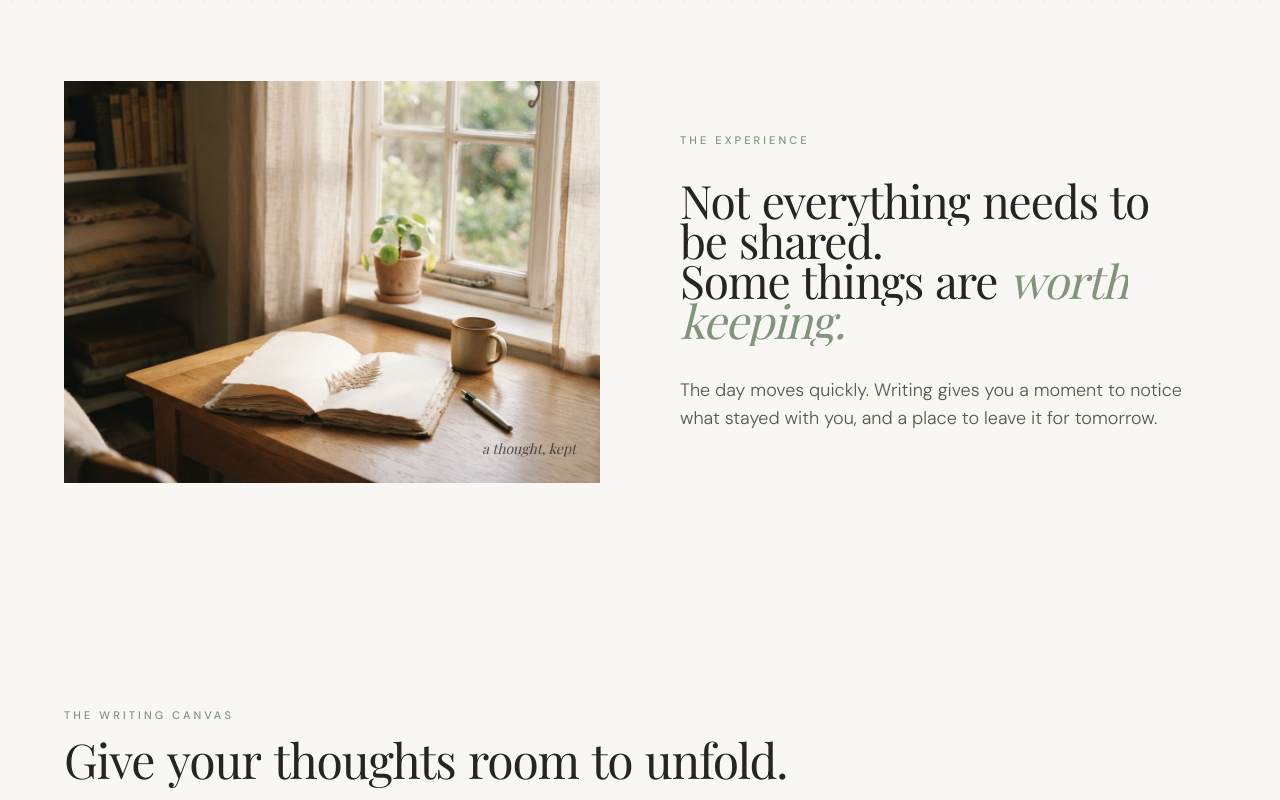
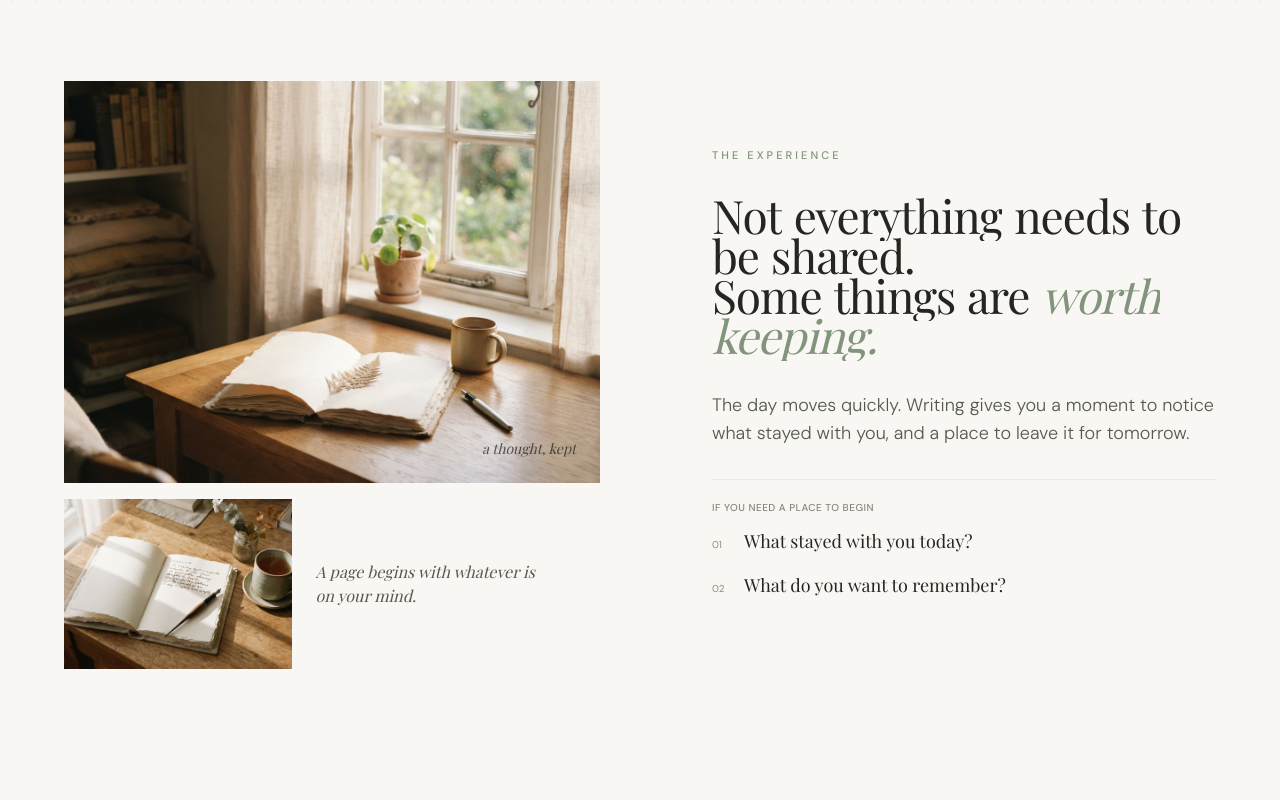
Before and after one commit to Shivang0402/Chronicle, a React (Vite) app in the folder frontend/: page / in a window 1280 px wide. Shown: the part 1340-2140 px from the top of the page. Built offline with nearby package versions, Linux system fonts and the light colour scheme; no server answers; a web font is replaced by a local one.

Commit message:
Improved the experience page UI

```diff
--- a/frontend/src/components/landing/Philosophy.jsx
+++ b/frontend/src/components/landing/Philosophy.jsx
@@ -1,5 +1,5 @@
 import AnimatedText from "../ui/AnimatedText";
-import Reveal, { RevealImage } from "../ui/Reveal";
+import Reveal, { RevealGroup, RevealImage, RevealItem } from "../ui/Reveal";
 
 export default function Philosophy() {
   return (
@@ -9,13 +9,13 @@ export default function Philosophy() {
     >
       <div className="mx-auto grid max-w-7xl grid-cols-1 items-center gap-9 px-6 sm:px-10 md:grid-cols-2 md:gap-12 lg:gap-20 lg:px-16">
         <div className="relative">
-          <RevealImage y={14} amount={0.12} delay={0.05} duration={1}>
+          <RevealImage onMount y={14} amount={0.12} delay={0.05} duration={1}>
             <div className="relative overflow-hidden bg-warm-beige">
               <img
                 src="/images/philosophy-journal.jpg"
                 alt="An open journal and pen on a wooden desk in warm window light"
                 className="aspect-[4/3] w-full object-cover"
-                loading="lazy"
+                loading="eager"
               />
               <span
                 aria-hidden="true"
@@ -25,9 +25,24 @@ export default function Philosophy() {
               </span>
             </div>
           </RevealImage>
+          <div className="mt-4 grid grid-cols-[minmax(0,0.8fr)_minmax(0,1fr)] items-center gap-4 sm:gap-6">
+            <RevealImage onMount y={10} amount={0.12} delay={0.12} duration={0.8}>
+              <img
+                src="/images/hero-journal.jpg"
+                alt="Handwritten journal page and pen beside a cup of tea"
+                className="aspect-[4/3] w-full object-cover"
+                loading="eager"
+              />
+            </RevealImage>
+            <Reveal delay={0.22} y={8} blur={false}>
+              <p className="max-w-[15rem] font-serif text-sm italic leading-relaxed text-charcoal-muted sm:text-base">
+                A page begins with whatever is on your mind.
+              </p>
+            </Reveal>
+          </div>
         </div>
 
-        <div className="max-w-xl md:justify-self-end">
+        <div className="max-w-xl md:justify-self-start md:pl-5 lg:pl-8">
           <Reveal y={10} blur={false}>
             <span className="eyebrow mb-8 block">The experience</span>
           </Reveal>
@@ -51,6 +66,29 @@ export default function Philosophy() {
               stayed with you, and a place to leave it for tomorrow.
             </p>
           </Reveal>
+          <RevealGroup
+            className="mt-8 border-t border-hairline/80 pt-5"
+            delay={0.34}
+            stagger={0.1}
+          >
+            <p className="mb-3 text-[10px] font-medium uppercase tracking-wider text-muted-gray">
+              If you need a place to begin
+            </p>
+            <div className="grid gap-3">
+              <RevealItem y={8}>
+                <p className="grid grid-cols-[2rem_1fr] items-baseline font-serif text-base leading-snug text-charcoal sm:text-lg">
+                  <span className="font-sans text-[10px] text-sage">01</span>
+                  What stayed with you today?
+                </p>
+              </RevealItem>
+              <RevealItem y={8}>
+                <p className="grid grid-cols-[2rem_1fr] items-baseline font-serif text-base leading-snug text-charcoal sm:text-lg">
+                  <span className="font-sans text-[10px] text-sage">02</span>
+                  What do you want to remember?
+                </p>
+              </RevealItem>
+            </div>
+          </RevealGroup>
         </div>
       </div>
     </section>
```
